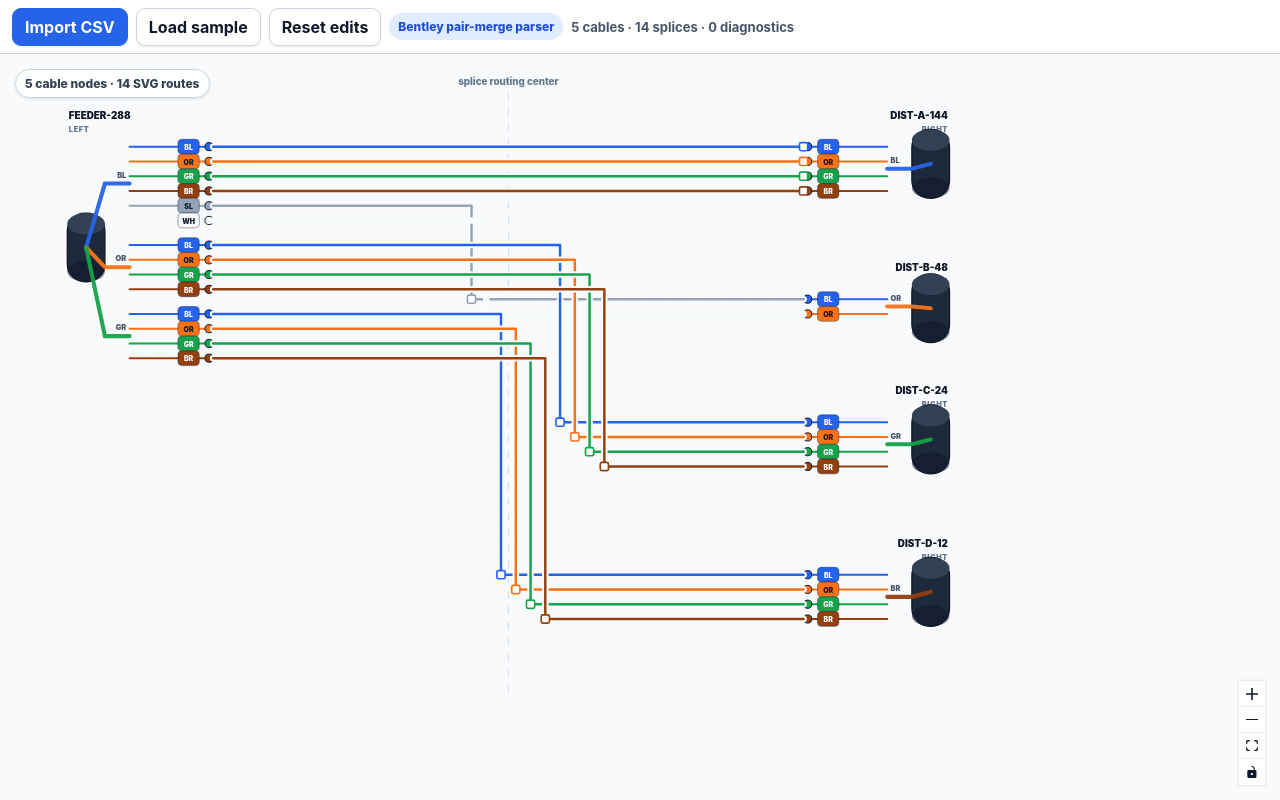
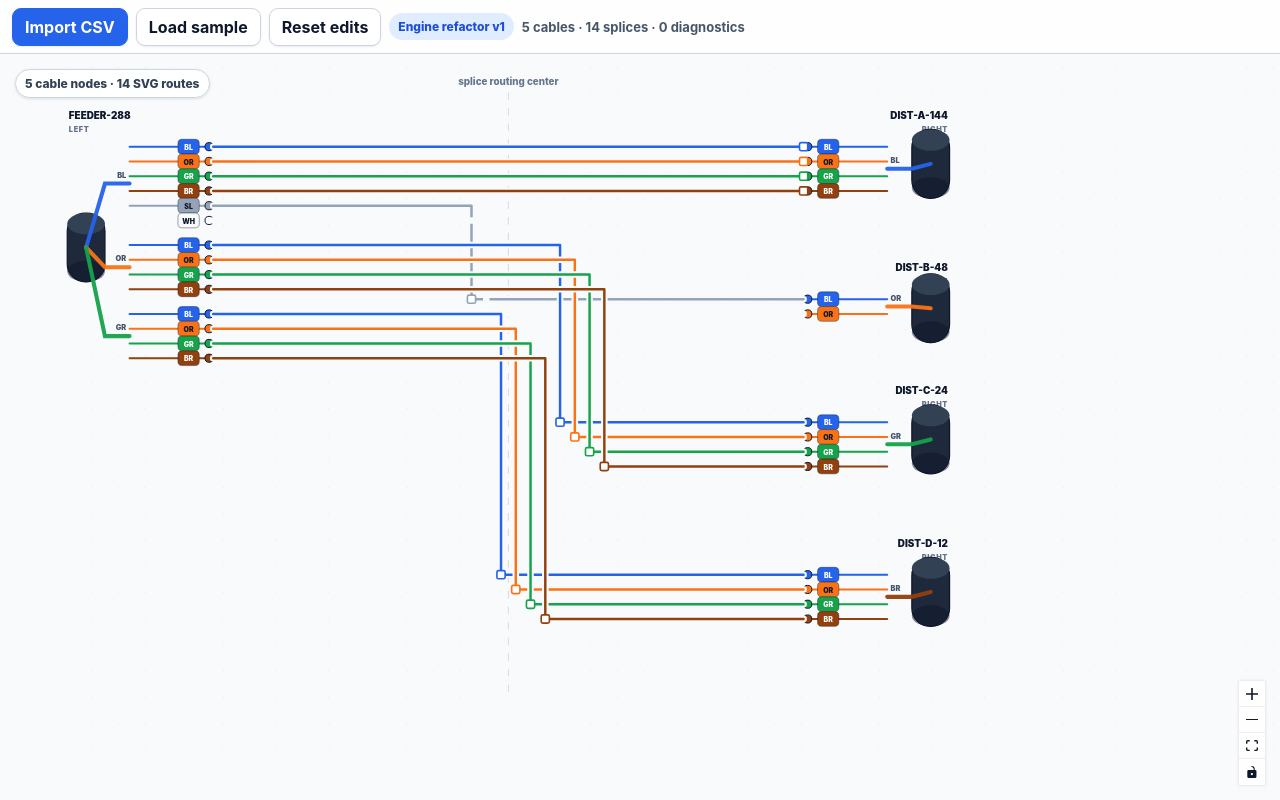
Before and after one commit to R2-Repo/splicegpt, a React (Vite) app: page / in a window 1280 px wide. Built offline with nearby package versions, Linux system fonts and the light colour scheme.

Commit message:
Show engine refactor status in app

```diff
--- a/src/App.tsx
+++ b/src/App.tsx
@@ -52,7 +52,7 @@ export default function App() {
         </label>
         <button type="button" className="button" onClick={() => importText(sampleCsv)}>Load sample</button>
         <button type="button" className="button" onClick={() => setOverrides(cloneOverrides(emptyOverrides))}>Reset edits</button>
-        <span className="status-pill">Bentley pair-merge parser</span>
+        <span className="status-pill">Engine refactor v1</span>
         <span className="top-import-bar__meta">{model.cables.length} cables · {model.connections.length} splices · {diagnosticCount} diagnostics</span>
       </div>
 
```
